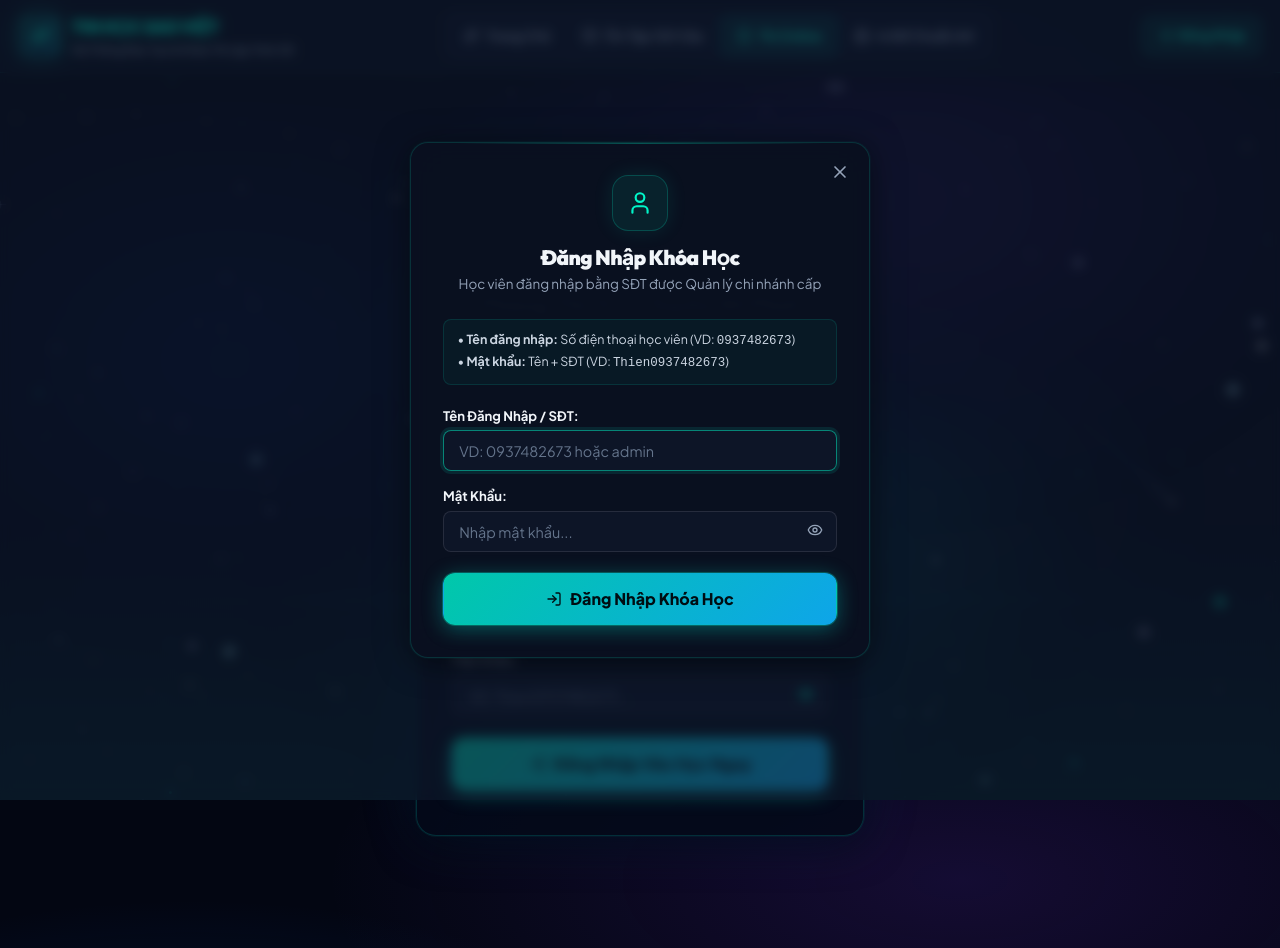
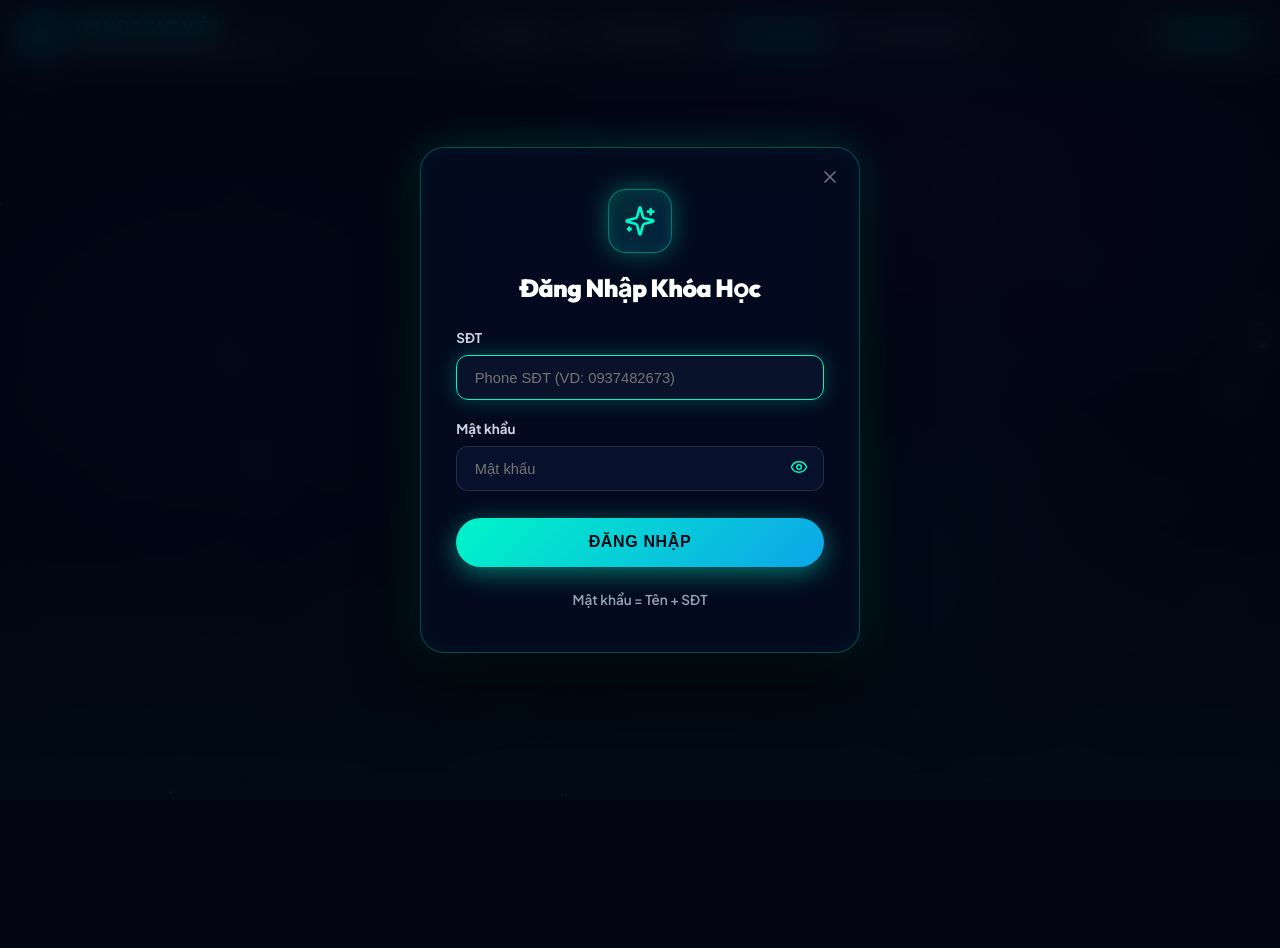
Before and after one commit to genxpks/test-python-saoviet, a Next.js app: page /exam in a window 1280 px wide. Both pictures are taken after a click on the button "Đăng Nhập". After the commit the page ends 800 px from the top, so only its background shows below. Built offline with nearby package versions, Linux system fonts and the light colour scheme.

Commit message:
fix(login): match exact approved cosmic login modal with glowing star icon, cyan pill button, and clean footer note

```diff
--- a/components/AuthGate.tsx
+++ b/components/AuthGate.tsx
@@ -3,7 +3,7 @@
 import { useEffect, useState, useRef } from "react";
 import { User } from "@/types";
 import { getCurrentUser, loginUser, logStudyTime } from "@/lib/usersData";
-import { Lock, LogIn, Sparkles, Eye, EyeOff } from "lucide-react";
+import { Sparkles, Eye, EyeOff } from "lucide-react";
 
 interface AuthGateProps {
   children: React.ReactNode;
@@ -15,8 +15,8 @@ interface AuthGateProps {
 
 export default function AuthGate({
   children,
-  pageTitle = "Khu Vực Học Tập & Khảo Thí",
-  pageDescription = "Vui lòng đăng nhập bằng tài khoản học viên do Trung tâm cấp để tiếp tục.",
+  pageTitle = "Đăng Nhập Khóa Học",
+  pageDescription = "Học viên đăng nhập bằng SĐT được Quản lý chi nhánh cấp",
   mode = "study",
   subjectId = "python"
 }: AuthGateProps) {
@@ -74,7 +74,7 @@ export default function AuthGate({
   if (isChecking) {
     return (
       <div style={{ padding: "4rem 1rem", textAlign: "center" }}>
-        <div style={{ color: "var(--brand-primary)", fontWeight: 700, fontSize: "1.1rem" }}>
+        <div style={{ color: "#00f5c8", fontWeight: 700, fontSize: "1.1rem" }}>
           Đang kiểm tra phiên đăng nhập...
         </div>
       </div>
@@ -87,111 +87,119 @@ export default function AuthGate({
 
   return (
     <div style={{
-      maxWidth: "480px",
-      margin: "3rem auto",
+      maxWidth: "440px",
+      margin: "3.5rem auto",
       padding: "0 1rem"
     }}>
       <div style={{
-        background: "rgba(4, 10, 26, 0.88)",
+        background: "rgba(4, 12, 34, 0.88)",
         backdropFilter: "blur(24px)",
         WebkitBackdropFilter: "blur(24px)",
-        border: "1px solid rgba(0, 200, 180, 0.2)",
-        borderRadius: "20px",
-        padding: "2.8rem 2.2rem",
+        border: "1.5px solid rgba(0, 245, 200, 0.28)",
+        borderRadius: "24px",
+        padding: "2.6rem 2.2rem",
         textAlign: "center",
-        boxShadow: "0 0 60px rgba(0, 100, 200, 0.15), 0 8px 40px rgba(0,0,0,0.6), 0 0 0 1px rgba(0,200,180,0.1)",
+        boxShadow: "0 25px 60px rgba(0, 0, 0, 0.75), 0 0 45px rgba(0, 245, 200, 0.18), inset 0 0 25px rgba(0, 245, 200, 0.04)",
         position: "relative",
         overflow: "hidden"
       }}>
-        {/* Top accent line */}
+        {/* Top Glowing Shimmer Line */}
         <div style={{
-          position: "absolute", top: 0, left: 0, right: 0, height: "2px",
-          background: "linear-gradient(90deg, transparent, rgba(0,245,200,0.6), rgba(80,160,255,0.4), transparent)"
+          position: "absolute",
+          top: 0,
+          left: "15%",
+          right: "15%",
+          height: "2px",
+          background: "linear-gradient(90deg, transparent, rgba(0, 245, 200, 0.7), transparent)",
+          boxShadow: "0 0 10px rgba(0, 245, 200, 0.6)"
         }} />
 
-        {/* Logo */}
+        {/* Glowing Star Icon (Exact Mockup Match) */}
         <div style={{
-          width: "72px",
-          height: "72px",
-          borderRadius: "18px",
-          background: "linear-gradient(135deg, rgba(0, 200, 160, 0.18), rgba(0, 80, 200, 0.18))",
-          border: "1px solid rgba(0, 245, 200, 0.35)",
-          boxShadow: "0 0 24px rgba(0, 200, 180, 0.2)",
-          color: "#00f5c8",
           display: "flex",
           alignItems: "center",
           justifyContent: "center",
-          margin: "0 auto 1.4rem"
+          marginBottom: "1.2rem"
         }}>
-          <Lock size={32} />
-        </div>
-
-        <h2 style={{ fontSize: "1.5rem", fontWeight: 900, marginBottom: "0.4rem", letterSpacing: "-0.5px", color: "#f1f5f9" }}>
-          {pageTitle}
-        </h2>
-        <p style={{ color: "#64748b", fontSize: "0.88rem", marginBottom: "1.6rem", lineHeight: "1.5" }}>
-          {pageDescription}
-        </p>
-
-        <div style={{
-          background: "rgba(0, 40, 60, 0.5)",
-          border: "1px solid rgba(0, 200, 180, 0.2)",
-          borderRadius: "10px",
-          padding: "0.85rem 1rem",
-          marginBottom: "1.5rem",
-          fontSize: "0.82rem",
-          color: "#94a3b8",
-          textAlign: "left",
-          lineHeight: "1.6"
-        }}>
-          <div style={{ display: "flex", alignItems: "center", gap: "0.4rem", fontWeight: 800, color: "#00f5c8", marginBottom: "0.3rem" }}>
-            <Sparkles size={14} />
-            <span>Quy định tài khoản học viên Sao Việt:</span>
-          </div>
-          <div>• <strong>Tên đăng nhập:</strong> Số điện thoại học viên (VD: <code style={{ background: "rgba(0,200,180,0.1)", padding: "1px 5px", borderRadius: "4px", color: "#00f5c8" }}>0937482673</code>)</div>
-          <div>• <strong>Mật khẩu chuẩn:</strong> Tên + SĐT (VD: <code style={{ background: "rgba(0,200,180,0.1)", padding: "1px 5px", borderRadius: "4px", color: "#00f5c8" }}>Thien0937482673</code>)</div>
-          <div style={{ marginTop: "0.3rem", fontSize: "0.78rem", color: "#475569" }}>
-            ⏱️ Phiên học tự động hết hạn sau 3 giờ học liên tục.
+          <div style={{
+            width: "64px",
+            height: "64px",
+            borderRadius: "18px",
+            background: "linear-gradient(135deg, rgba(0, 245, 200, 0.15), rgba(14, 165, 233, 0.15))",
+            border: "1.5px solid rgba(0, 245, 200, 0.4)",
+            display: "flex",
+            alignItems: "center",
+            justifyContent: "center",
+            color: "#00f5c8",
+            boxShadow: "0 0 25px rgba(0, 245, 200, 0.35), inset 0 0 15px rgba(0, 245, 200, 0.1)"
+          }}>
+            <Sparkles size={32} />
           </div>
         </div>
 
-        <form onSubmit={handleInlineLogin} style={{ display: "flex", flexDirection: "column", gap: "1rem", textAlign: "left" }}>
+        <h2 style={{
+          fontSize: "1.55rem",
+          fontWeight: 900,
+          marginBottom: "1.5rem",
+          letterSpacing: "-0.5px",
+          color: "#ffffff",
+          fontFamily: "var(--font-heading)"
+        }}>
+          {pageTitle}
+        </h2>
+
+        <form onSubmit={handleInlineLogin} style={{ display: "flex", flexDirection: "column", gap: "1.1rem", textAlign: "left" }}>
           {loginError && (
             <div style={{
               color: "#fb7185",
-              fontSize: "0.85rem",
-              background: "rgba(244, 63, 94, 0.1)",
-              border: "1px solid rgba(244, 63, 94, 0.25)",
-              padding: "0.75rem 1rem",
+              fontSize: "0.84rem",
+              background: "rgba(244, 63, 94, 0.12)",
+              border: "1px solid rgba(244, 63, 94, 0.3)",
+              padding: "0.65rem 0.9rem",
               borderRadius: "10px",
-              display: "flex",
-              alignItems: "center",
-              gap: "0.5rem"
+              textAlign: "center"
             }}>
-              <span>⚠️</span>
-              <span>{loginError}</span>
+              {loginError}
             </div>
           )}
 
           <div>
-            <label style={{ display: "block", fontSize: "0.84rem", fontWeight: 700, marginBottom: "0.35rem", color: "#94a3b8" }}>
-              Tên Đăng Nhập / SĐT:
+            <label style={{ display: "block", fontSize: "0.84rem", fontWeight: 700, marginBottom: "0.4rem", color: "#cbd5e1" }}>
+              SĐT
             </label>
             <input
               type="text"
               required
               value={username}
               onChange={(e) => setUsername(e.target.value)}
-              placeholder="VD: 0937482673 hoặc admin"
-              className="input"
-              style={{ width: "100%" }}
+              placeholder="Phone SĐT (VD: 0937482673)"
+              style={{
+                width: "100%",
+                padding: "0.85rem 1.1rem",
+                background: "rgba(10, 20, 48, 0.75)",
+                border: "1.5px solid rgba(0, 245, 200, 0.35)",
+                borderRadius: "12px",
+                color: "#ffffff",
+                fontSize: "0.92rem",
+                outline: "none",
+                boxShadow: "0 0 15px rgba(0, 245, 200, 0.08)",
+                transition: "all 0.2s ease"
+              }}
+              onFocus={(e) => {
+                e.currentTarget.style.borderColor = "#00f5c8";
+                e.currentTarget.style.boxShadow = "0 0 20px rgba(0, 245, 200, 0.25)";
+              }}
+              onBlur={(e) => {
+                e.currentTarget.style.borderColor = "rgba(0, 245, 200, 0.35)";
+                e.currentTarget.style.boxShadow = "0 0 15px rgba(0, 245, 200, 0.08)";
+              }}
               autoFocus
             />
           </div>
 
           <div>
-            <label style={{ display: "block", fontSize: "0.84rem", fontWeight: 700, marginBottom: "0.35rem", color: "#94a3b8" }}>
-              Mật Khẩu:
+            <label style={{ display: "block", fontSize: "0.84rem", fontWeight: 700, marginBottom: "0.4rem", color: "#cbd5e1" }}>
+              Mật khẩu
             </label>
             <div style={{ position: "relative", display: "flex", alignItems: "center" }}>
               <input
@@ -199,16 +207,34 @@ export default function AuthGate({
                 required
                 value={password}
                 onChange={(e) => setPassword(e.target.value)}
-                placeholder="VD: Thien0937482673..."
-                className="input"
-                style={{ width: "100%", paddingRight: "40px" }}
+                placeholder="Mật khẩu"
+                style={{
+                  width: "100%",
+                  padding: "0.85rem 1.1rem",
+                  paddingRight: "44px",
+                  background: "rgba(10, 20, 48, 0.75)",
+                  border: "1.5px solid rgba(255, 255, 255, 0.12)",
+                  borderRadius: "12px",
+                  color: "#ffffff",
+                  fontSize: "0.92rem",
+                  outline: "none",
+                  transition: "all 0.2s ease"
+                }}
+                onFocus={(e) => {
+                  e.currentTarget.style.borderColor = "#00f5c8";
+                  e.currentTarget.style.boxShadow = "0 0 20px rgba(0, 245, 200, 0.25)";
+                }}
+                onBlur={(e) => {
+                  e.currentTarget.style.borderColor = "rgba(255, 255, 255, 0.12)";
+                  e.currentTarget.style.boxShadow = "none";
+                }}
               />
               <button
                 type="button"
                 onClick={() => setShowPassword(!showPassword)}
                 style={{
                   position: "absolute",
-                  right: "10px",
+                  right: "12px",
                   background: "none",
                   border: "none",
                   cursor: "pointer",
@@ -216,16 +242,51 @@ export default function AuthGate({
                   padding: "4px"
                 }}
               >
-                {showPassword ? <EyeOff size={16} /> : <Eye size={16} />}
+                {showPassword ? <EyeOff size={18} /> : <Eye size={18} />}
               </button>
             </div>
           </div>
 
-          <button type="submit" className="btn btn-primary btn-block btn-lg" style={{ marginTop: "0.4rem" }}>
-            <LogIn size={18} />
-            <span>Đăng Nhập Vào Học Ngay</span>
+          {/* Exact Mockup Cyan Gradient Full-Width Pill Button */}
+          <button
+            type="submit"
+            style={{
+              marginTop: "0.6rem",
+              width: "100%",
+              padding: "0.95rem 1.5rem",
+              borderRadius: "9999px",
+              background: "linear-gradient(135deg, #00f5c8 0%, #0ea5e9 100%)",
+              color: "#020a14",
+              fontWeight: 900,
+              fontSize: "1rem",
+              border: "none",
+              cursor: "pointer",
+              letterSpacing: "0.04em",
+              boxShadow: "0 6px 25px rgba(0, 245, 200, 0.45)",
+              transition: "all 0.25s cubic-bezier(0.16, 1, 0.3, 1)"
+            }}
+            onMouseEnter={(e) => {
+              e.currentTarget.style.transform = "translateY(-2px) scale(1.015)";
+              e.currentTarget.style.boxShadow = "0 10px 32px rgba(0, 245, 200, 0.65)";
+            }}
+            onMouseLeave={(e) => {
+              e.currentTarget.style.transform = "none";
+              e.currentTarget.style.boxShadow = "0 6px 25px rgba(0, 245, 200, 0.45)";
+            }}
+          >
+            ĐĂNG NHẬP
           </button>
         </form>
+
+        {/* Clean Footer Hint (Exact Mockup Match) */}
+        <div style={{
+          marginTop: "1.4rem",
+          fontSize: "0.85rem",
+          color: "#94a3b8",
+          fontWeight: 600
+        }}>
+          Mật khẩu = Tên + SĐT
+        </div>
       </div>
     </div>
   );
--- a/components/Navbar.tsx
+++ b/components/Navbar.tsx
@@ -245,15 +245,29 @@ export default function Navbar() {
         <div style={{
           position: "fixed",
           inset: 0,
-          background: "rgba(15, 23, 42, 0.65)",
-          backdropFilter: "blur(6px)",
+          background: "rgba(2, 6, 18, 0.75)",
+          backdropFilter: "blur(16px)",
+          WebkitBackdropFilter: "blur(16px)",
           display: "flex",
           alignItems: "center",
           justifyContent: "center",
           zIndex: 1000,
           padding: "1rem"
         }}>
-          <div className="q-card" style={{ maxWidth: "460px", width: "100%", padding: "2rem", position: "relative", background: "rgba(10, 16, 32, 0.95)", border: "1px solid rgba(0,245,200,0.15)" }}>
+          <div style={{
+            maxWidth: "440px",
+            width: "100%",
+            padding: "2.6rem 2.2rem",
+            position: "relative",
+            background: "rgba(4, 12, 34, 0.88)",
+            backdropFilter: "blur(24px)",
+            WebkitBackdropFilter: "blur(24px)",
+            border: "1.5px solid rgba(0, 245, 200, 0.28)",
+            borderRadius: "24px",
+            boxShadow: "0 25px 60px rgba(0, 0, 0, 0.75), 0 0 45px rgba(0, 245, 200, 0.18), inset 0 0 25px rgba(0, 245, 200, 0.04)",
+            textAlign: "center"
+          }}>
+            {/* Close Button */}
             <button
               onClick={() => setShowLoginModal(false)}
               style={{
@@ -263,82 +277,101 @@ export default function Navbar() {
                 background: "none",
                 border: "none",
                 cursor: "pointer",
-                color: "var(--text-muted)"
+                color: "#64748b",
+                transition: "color 0.2s ease"
               }}
+              onMouseEnter={(e) => (e.currentTarget.style.color = "#00f5c8")}
+              onMouseLeave={(e) => (e.currentTarget.style.color = "#64748b")}
             >
               <X size={20} />
             </button>
 
-            <div style={{ textAlign: "center", marginBottom: "1.5rem" }}>
+            {/* Glowing Star Icon (Exact Mockup Match) */}
+            <div style={{
+              display: "flex",
+              alignItems: "center",
+              justifyContent: "center",
+              marginBottom: "1.2rem"
+            }}>
               <div style={{
-                width: "56px",
-                height: "56px",
-                borderRadius: "16px",
-                background: "rgba(0, 245, 200, 0.08)",
-                border: "1px solid rgba(0, 245, 200, 0.2)",
-                color: "#00f5c8",
+                width: "64px",
+                height: "64px",
+                borderRadius: "18px",
+                background: "linear-gradient(135deg, rgba(0, 245, 200, 0.15), rgba(14, 165, 233, 0.15))",
+                border: "1.5px solid rgba(0, 245, 200, 0.4)",
                 display: "flex",
                 alignItems: "center",
                 justifyContent: "center",
-                margin: "0 auto 0.8rem",
-                boxShadow: "0 0 20px rgba(0,245,200,0.1)"
+                color: "#00f5c8",
+                boxShadow: "0 0 25px rgba(0, 245, 200, 0.35), inset 0 0 15px rgba(0, 245, 200, 0.1)"
               }}>
-                <UserIcon size={26} />
+                <Sparkles size={32} />
               </div>
-              <h3 style={{ fontSize: "1.3rem", fontWeight: 900, marginBottom: "0.2rem" }}>
-                Đăng Nhập Khóa Học
-              </h3>
-              <p style={{ fontSize: "0.84rem", color: "#94a3b8" }}>
-                Học viên đăng nhập bằng SĐT được Quản lý chi nhánh cấp
-              </p>
             </div>
 
-            <div style={{
-              background: "rgba(0, 245, 200, 0.04)",
-              border: "1px solid rgba(0, 245, 200, 0.12)",
-              borderRadius: "var(--radius-sm)",
-              padding: "0.65rem 0.85rem",
-              marginBottom: "1.2rem",
-              fontSize: "0.78rem",
-              color: "#cbd5e1"
+            <h3 style={{
+              fontSize: "1.55rem",
+              fontWeight: 900,
+              color: "#ffffff",
+              marginBottom: "1.5rem",
+              letterSpacing: "-0.5px",
+              fontFamily: "var(--font-heading)"
             }}>
-              <div>• <strong>Tên đăng nhập:</strong> Số điện thoại học viên (VD: <code>0937482673</code>)</div>
-              <div>• <strong>Mật khẩu:</strong> Tên + SĐT (VD: <code>Thien0937482673</code>)</div>
-            </div>
+              Đăng Nhập Khóa Học
+            </h3>
 
-            <form onSubmit={handleLogin} style={{ display: "flex", flexDirection: "column", gap: "0.9rem" }}>
+            <form onSubmit={handleLogin} style={{ display: "flex", flexDirection: "column", gap: "1.1rem", textAlign: "left" }}>
               {loginError && (
                 <div style={{
-                  color: "#b91c1c",
-                  fontSize: "0.82rem",
-                  background: "#fef2f2",
-                  border: "1px solid #fecaca",
-                  padding: "0.6rem 0.8rem",
-                  borderRadius: "var(--radius-sm)"
+                  color: "#fb7185",
+                  fontSize: "0.84rem",
+                  background: "rgba(244, 63, 94, 0.12)",
+                  border: "1px solid rgba(244, 63, 94, 0.3)",
+                  padding: "0.65rem 0.9rem",
+                  borderRadius: "10px",
+                  textAlign: "center"
                 }}>
                   {loginError}
                 </div>
               )}
 
               <div>
-                <label style={{ display: "block", fontSize: "0.82rem", fontWeight: 700, marginBottom: "0.3rem" }}>
-                  Tên Đăng Nhập / SĐT:
+                <label style={{ display: "block", fontSize: "0.84rem", fontWeight: 700, marginBottom: "0.4rem", color: "#cbd5e1" }}>
+                  SĐT
                 </label>
                 <input
                   type="text"
                   required
                   value={username}
                   onChange={(e) => setUsername(e.target.value)}
-                  placeholder="VD: 0937482673 hoặc admin"
-                  className="input"
-                  style={{ width: "100%" }}
+                  placeholder="Phone SĐT (VD: 0937482673)"
+                  style={{
+                    width: "100%",
+                    padding: "0.85rem 1.1rem",
+                    background: "rgba(10, 20, 48, 0.75)",
+                    border: "1.5px solid rgba(0, 245, 200, 0.35)",
+                    borderRadius: "12px",
+                    color: "#ffffff",
+                    fontSize: "0.92rem",
+                    outline: "none",
+                    boxShadow: "0 0 15px rgba(0, 245, 200, 0.08)",
+                    transition: "all 0.2s ease"
+                  }}
+                  onFocus={(e) => {
+                    e.currentTarget.style.borderColor = "#00f5c8";
+                    e.currentTarget.style.boxShadow = "0 0 20px rgba(0, 245, 200, 0.25)";
+                  }}
+                  onBlur={(e) => {
+                    e.currentTarget.style.borderColor = "rgba(0, 245, 200, 0.35)";
+                    e.currentTarget.style.boxShadow = "0 0 15px rgba(0, 245, 200, 0.08)";
+                  }}
                   autoFocus
                 />
               </div>
 
               <div>
-                <label style={{ display: "block", fontSize: "0.82rem", fontWeight: 700, marginBottom: "0.3rem" }}>
-                  Mật Khẩu:
+                <label style={{ display: "block", fontSize: "0.84rem", fontWeight: 700, marginBottom: "0.4rem", color: "#cbd5e1" }}>
+                  Mật khẩu
                 </label>
                 <div style={{ position: "relative", display: "flex", alignItems: "center" }}>
                   <input
@@ -346,33 +379,86 @@ export default function Navbar() {
                     required
                     value={password}
                     onChange={(e) => setPassword(e.target.value)}
-                    placeholder="Nhập mật khẩu..."
-                    className="input"
-                    style={{ width: "100%", paddingRight: "40px" }}
+                    placeholder="Mật khẩu"
+                    style={{
+                      width: "100%",
+                      padding: "0.85rem 1.1rem",
+                      paddingRight: "44px",
+                      background: "rgba(10, 20, 48, 0.75)",
+                      border: "1.5px solid rgba(255, 255, 255, 0.12)",
+                      borderRadius: "12px",
+                      color: "#ffffff",
+                      fontSize: "0.92rem",
+                      outline: "none",
+                      transition: "all 0.2s ease"
+                    }}
+                    onFocus={(e) => {
+                      e.currentTarget.style.borderColor = "#00f5c8";
+                      e.currentTarget.style.boxShadow = "0 0 20px rgba(0, 245, 200, 0.25)";
+                    }}
+                    onBlur={(e) => {
+                      e.currentTarget.style.borderColor = "rgba(255, 255, 255, 0.12)";
+                      e.currentTarget.style.boxShadow = "none";
+                    }}
                   />
                   <button
                     type="button"
                     onClick={() => setShowPassword(!showPassword)}
                     style={{
                       position: "absolute",
-                      right: "10px",
+                      right: "12px",
                       background: "none",
                       border: "none",
                       cursor: "pointer",
-                      color: "var(--text-muted)",
+                      color: "#00f5c8",
                       padding: "4px"
                     }}
                   >
-                    {showPassword ? <EyeOff size={16} /> : <Eye size={16} />}
+                    {showPassword ? <EyeOff size={18} /> : <Eye size={18} />}
                   </button>
                 </div>
               </div>
 
-              <button type="submit" className="btn btn-primary btn-block btn-lg" style={{ marginTop: "0.4rem" }}>
-                <LogIn size={16} />
-                <span>Đăng Nhập Khóa Học</span>
+              {/* Exact Mockup Cyan Gradient Full-Width Pill Button */}
+              <button
+                type="submit"
+                style={{
+                  marginTop: "0.6rem",
+                  width: "100%",
+                  padding: "0.95rem 1.5rem",
+                  borderRadius: "9999px",
+                  background: "linear-gradient(135deg, #00f5c8 0%, #0ea5e9 100%)",
+                  color: "#020a14",
+                  fontWeight: 900,
+                  fontSize: "1rem",
+                  border: "none",
+                  cursor: "pointer",
+                  letterSpacing: "0.04em",
+                  boxShadow: "0 6px 25px rgba(0, 245, 200, 0.45)",
+                  transition: "all 0.25s cubic-bezier(0.16, 1, 0.3, 1)"
+                }}
+                onMouseEnter={(e) => {
+                  e.currentTarget.style.transform = "translateY(-2px) scale(1.015)";
+                  e.currentTarget.style.boxShadow = "0 10px 32px rgba(0, 245, 200, 0.65)";
+                }}
+                onMouseLeave={(e) => {
+                  e.currentTarget.style.transform = "none";
+                  e.currentTarget.style.boxShadow = "0 6px 25px rgba(0, 245, 200, 0.45)";
+                }}
+              >
+                ĐĂNG NHẬP
               </button>
             </form>
+
+            {/* Clean Footer Hint (Exact Mockup Match) */}
+            <div style={{
+              marginTop: "1.4rem",
+              fontSize: "0.85rem",
+              color: "#94a3b8",
+              fontWeight: 600
+            }}>
+              Mật khẩu = Tên + SĐT
+            </div>
           </div>
         </div>
       )}
```
